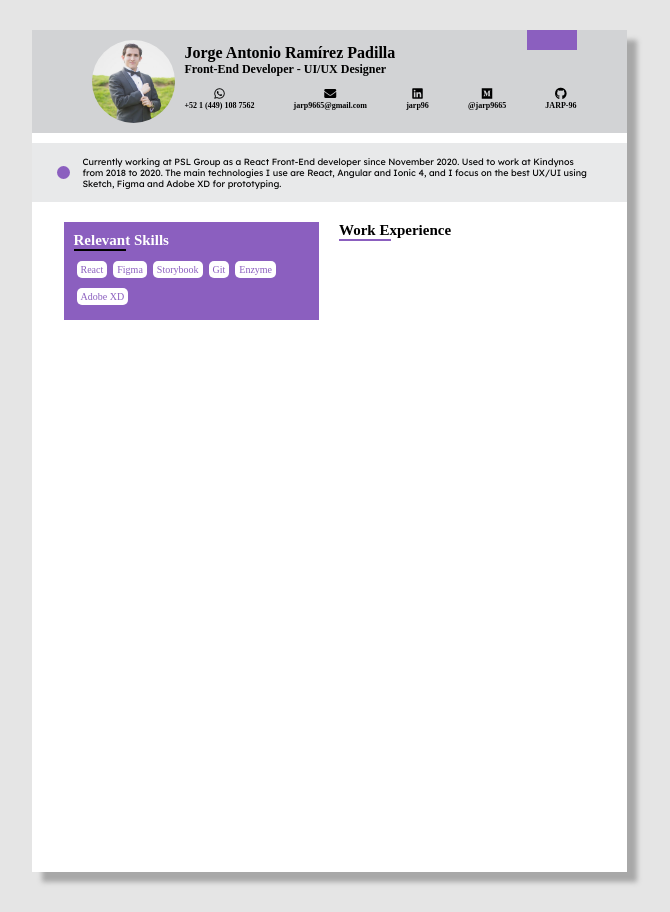
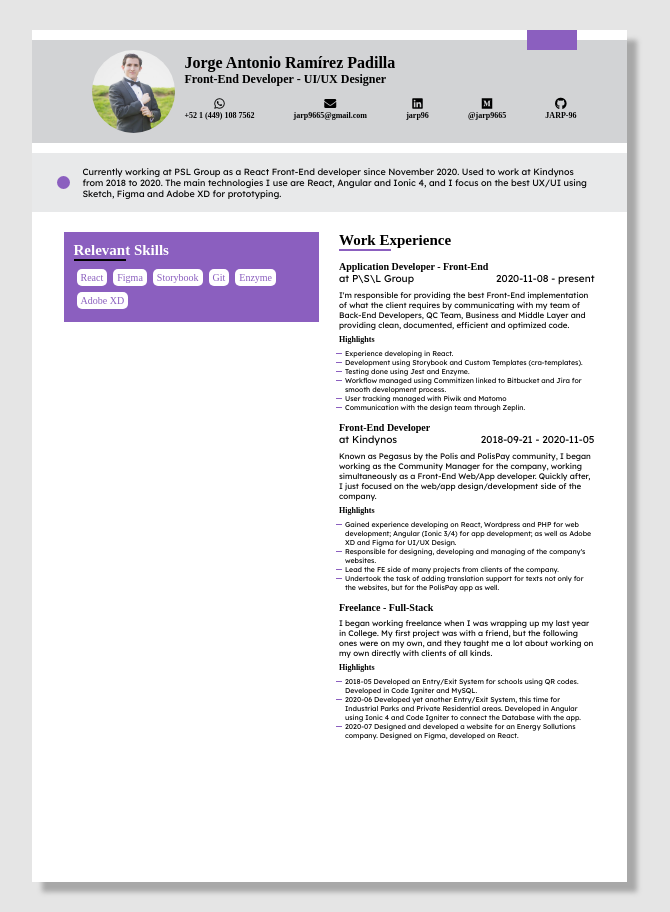
Before and after one commit to JARP-96/jarp-resume, a React app: page / in a window 1280 px wide. Shown: the whole page, without its empty margins (311-981 px from the left). Built offline with nearby package versions, Linux system fonts and the light colour scheme; a web font is replaced by a local one.

Commit message:
Work Experience Section Done
+ Multiple additions and fixes

```diff
--- a/src/App.css
+++ b/src/App.css
@@ -47,9 +47,17 @@ h4 {
   font-size: 15px;
   margin: 0;
 }
+h5 {
+  font-size: 10px;
+}
+h6 {
+  font-size: 8px;
+}
 h1,
 h2,
-h3 {
+h3,
+h5,
+h6 {
   font-family: "LexendExa";
   margin: 0;
 }
--- a/src/assets/json/en.json
+++ b/src/assets/json/en.json
@@ -35,7 +35,7 @@
   },
   "work": [
     {
-      "company": "P\\S\\L Group, Querétaro, Remote",
+      "company": "P\\S\\L Group",
       "position": "Application Developer - Front-End",
       "website": "http://pslgroup.com",
       "startDate": "2020-11-08",
@@ -51,7 +51,7 @@
       ]
     },
     {
-      "company": "Kindynos, Aguascalientes",
+      "company": "Kindynos",
       "position": "Front-End Developer",
       "website": "http://kindynos.mx",
       "startDate": "2018-09-21",
@@ -65,8 +65,8 @@
       ]
     },
     {
-      "company": "Freelance",
-      "position": "Full-Stack",
+      "company": "",
+      "position": "Freelance - Full-Stack",
       "website": "",
       "startDate": "",
       "endDate": "",
@@ -107,6 +107,14 @@
       "awarder": "TuApp",
       "summary": "Ocaña, Colombia. My team and I, comprised by two pedagogues, 3 developers and one designer (my sister), developed a videogame using the Unity engine to help children ages 6-12 learn english and current tecnologies, focused on developing communities."
     }
+  ],
+  "relevantSkills": [
+    "React",
+    "Figma",
+    "Storybook",
+    "Git",
+    "Enzyme",
+    "Adobe XD"
   ],
   "skills": [
     {
--- a/src/components/Bio.js
+++ b/src/components/Bio.js
@@ -1,13 +1,13 @@
 import "./Bio.css";
 
-const Bio = ({ summary }) => {
+const Bio = ({ data }) => {
   return (
     <div className="bio">
       <div className="bio-circle">
         <div className="circle" />
       </div>
       <div>
-        <p className="bio-text">{summary}</p>
+        <p className="bio-text">{data}</p>
       </div>
     </div>
   );
--- a/src/components/Header.css
+++ b/src/components/Header.css
@@ -28,6 +28,7 @@
   width: 50px;
   background-color: #8b5fbf;
   right: 50px;
+  margin-top: -10px;
 }
 .photo {
   max-height: 83px;
@@ -38,7 +39,7 @@
 
 @media (max-width: 550px) {
   .header-contents {
-      padding: 0 10px;
+    padding: 0 10px;
   }
   .header-social {
     flex-direction: column;
--- a/src/components/Header.js
+++ b/src/components/Header.js
@@ -1,8 +1,8 @@
 import "./Header.css";
 import photo from "../assets/img/photo.jpeg";
 
-const Header = ({ basics }) => {
-  const { name, label, phone, email, profiles } = basics;
+const Header = ({ data }) => {
+  const { name, label, phone, email, profiles } = data;
   return (
     <div className="header">
       <div className="detail" />
@@ -23,7 +23,7 @@ const Header = ({ basics }) => {
               <h3>{email}</h3>
             </div>
             {profiles.map((profile, i) => {
-              const { network, username, url } = profile;
+              const { network, username } = profile;
               return (
                 <div className="header-social-element" key={i}>
                   <p className="icon-brand">{network}</p>
--- a/src/components/RelevantSkills.js
+++ b/src/components/RelevantSkills.js
@@ -2,14 +2,12 @@ import "./RelevantSkills.css";
 import Title from "./Title";
 import Skill from "./Skill";
 
-const skills = ["React", "Figma", "Storybook", "Git", "Enzyme", "Adobe XD"];
-
-const RelevantSkills = () => {
+const RelevantSkills = ({ data }) => {
   return (
     <div className="relevant-skills">
       <Title text="Relevant Skills" type />
       <div className="skills">
-        {skills.map((skill, i) => {
+        {data.map((skill, i) => {
           return <Skill key={i} text={skill} />;
         })}
       </div>
--- a/src/components/Skill.css
+++ b/src/components/Skill.css
@@ -4,6 +4,6 @@
   font-size: 10px;
   font-family: "LexendGiga";
   border-radius: 5px;
-  margin: 5px 3px;
+  margin: 3px;
   padding: 3px 4px;
 }
--- a/src/components/WorkExperience.css
+++ b/src/components/WorkExperience.css
@@ -0,0 +1,34 @@
+.experience-item {
+  margin-top: 10px;
+}
+.experience-place {
+  display: flex;
+  justify-content: space-between;
+}
+p,
+li {
+  margin: 0;
+  font-family: "LexendDeca";
+}
+.experience-place {
+  font-size: 10px;
+}
+.experience-summary {
+  margin-top: 5px;
+  font-size: 8px;
+}
+h6 {
+  margin: 5px 0;
+}
+.highlight {
+  display: flex;
+  font-size: 7px;
+  margin-left: -3px;
+}
+.highlight > div {
+  height: 1px;
+  min-width: 6px;
+  background-color: #8b5fbf;
+  margin-top: 4px;
+  margin-right: 3px;
+}
--- a/src/components/WorkExperience.js
+++ b/src/components/WorkExperience.js
@@ -1,10 +1,37 @@
 import "./WorkExperience.css";
 import Title from "./Title";
 
-const WorkExperience = () => {
+const WorkExperience = ({ data }) => {
   return (
     <div>
       <Title text="Work Experience" />
+      {data.map((item, i) => {
+        const { position, company, startDate, endDate, summary, highlights } =
+          item;
+        return (
+          <div className="experience-item" key={i}>
+            <h5>{position}</h5>
+            {company && (
+              <div className="experience-place">
+                <p>at {company}</p>
+                <p>
+                  {startDate} - {endDate}
+                </p>
+              </div>
+            )}
+            <p className="experience-summary">{summary}</p>
+            <h6>Highlights</h6>
+            {highlights.map((highlight, i) => {
+              return (
+                <div key={i} className="highlight">
+                  <div />
+                  <p>{highlight}</p>
+                </div>
+              );
+            })}
+          </div>
+        );
+      })}
     </div>
   );
 };
--- a/src/modules/Main.css
+++ b/src/modules/Main.css
@@ -4,6 +4,7 @@
     max-width: 595px;
     background-color: white;
     box-shadow: 10px 10px 5px #a8a8a8;
+    padding-top: 10px;
 }
 
 .main-columns {
--- a/src/modules/Main.js
+++ b/src/modules/Main.js
@@ -6,14 +6,18 @@ import en from "../assets/json/en.json";
 import WorkExperience from "../components/WorkExperience";
 
 const Main = () => {
-  const { basics } = en;
+  const { basics, work, relevantSkills } = en;
   return (
     <div className="main-container">
-      <Header basics={basics} />
-      <Bio summary={basics.summary} />
+      <Header data={basics} />
+      <Bio data={basics.summary} />
       <div className="main-columns">
-        <RelevantSkills />
-        <WorkExperience />
+        <div>
+          <RelevantSkills data={relevantSkills} />
+        </div>
+        <div>
+          <WorkExperience data={work} />
+        </div>
       </div>
     </div>
   );
```
